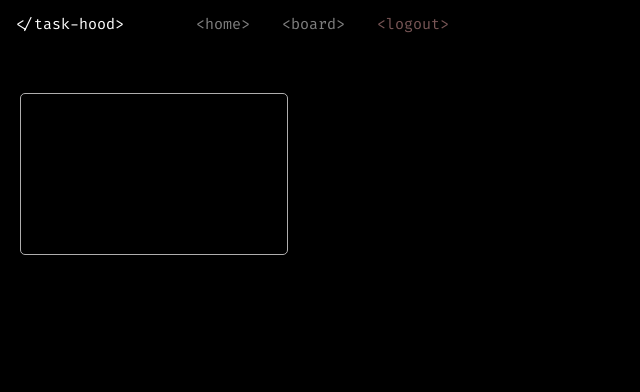
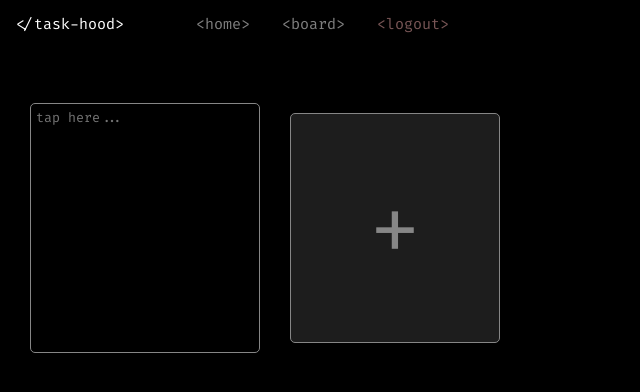
Before and after one commit to RayenMnif/task-hood, a Flask app: page /board in a window 1280 px wide. Shown: the top 392 px of the page, without its empty margins (0-640 px from the left). Run offline with Flask 3, Linux system fonts and the light colour scheme; a user stored in the database is signed in; some libraries are stand-ins or nearby versions.

Commit message:
Add files via upload

```diff
--- a/taskhood/project/app.py
+++ b/taskhood/project/app.py
@@ -2,7 +2,6 @@ from flask import redirect, Flask, render_template, request, session, url_for
 from cs50 import SQL
 from flask_session import Session
 from flask_bcrypt import Bcrypt
-from openai import OpenAI
 
 app = Flask(__name__)
 app.config["SESSION_PERMANENT"] = True
--- a/taskhood/project/static/index.js
+++ b/taskhood/project/static/index.js
@@ -19,3 +19,34 @@ function handleTab(event) {
         document.execCommand('insertHTML', false, '&#009');
     }
 }
+
+// board (sticky notes part)
+const note_container = document.getElementById("app");
+const add_note_buttom = document.querySelector("add-note");
+
+function getNote(){
+    // using flask
+}
+
+function saveNote(){
+    // using flask
+}
+
+function createNote(id, content){
+    const element = document.createElement("textarea");
+    element.classList.add("node");
+    element.placeholder = "tap here...";
+
+    element.addEventListener("dblclick", () => {
+        const doDelete = confirm("are you sure you wish to delete this note")
+        if (doDelete){
+            deleteNote(id, content)
+        }
+    });
+
+    return element;
+}
+
+function addNote(){
+
+}
--- a/taskhood/project/static/style.css
+++ b/taskhood/project/static/style.css
@@ -144,20 +144,35 @@ div textarea {
     height: 200px;
     white-space: pre-wrap;
 }
+/* board */
 .block{
+    display: grid;
+    grid-template-columns: repeat(auto-fill, 250px);
     text-align: left;
-    margin: 20px;
+    padding: 20px;
 }
-.block textarea{
+.node{
+    box-sizing: border-box;
+    height: 250px;
+    margin: 10px;
     padding: 5px;
     background-color: transparent;
-    border: 0.5px solid rgb(175, 174, 174);
+    border: 1px solid #868686;
     color: whitesmoke;
     border-radius: 5px;
     resize: none;
 }
-.block textarea:hover{
-    font-size: x-large;
-    width: 30%;
-    height: auto;
+.add-note{
+    border: 1px solid #868686;
+    background-color:  #1d1d1d;
+    border-radius: 5px;
+    color: #868686;
+    font-size: 80px;
+
+    margin: 20px;
 }
+.add-note:hover{
+    border: 1px solid #b6b6b6;
+    color: #b6b6b6;
+
+}
--- a/taskhood/project/templates/board.html
+++ b/taskhood/project/templates/board.html
@@ -6,7 +6,8 @@
 
     {% block body %}
         <br>
-        <div class="block">
-            <textarea name="" id="" cols="30" rows="10"></textarea>
+        <div id="app" class="block">
+            <textarea placeholder="tap here..." name="note" class="node"></textarea>
+            <button type="button" class="add-note">+</button>
         </div>
     {% endblock %}
```
Also changed, not shown: 1 other file.
